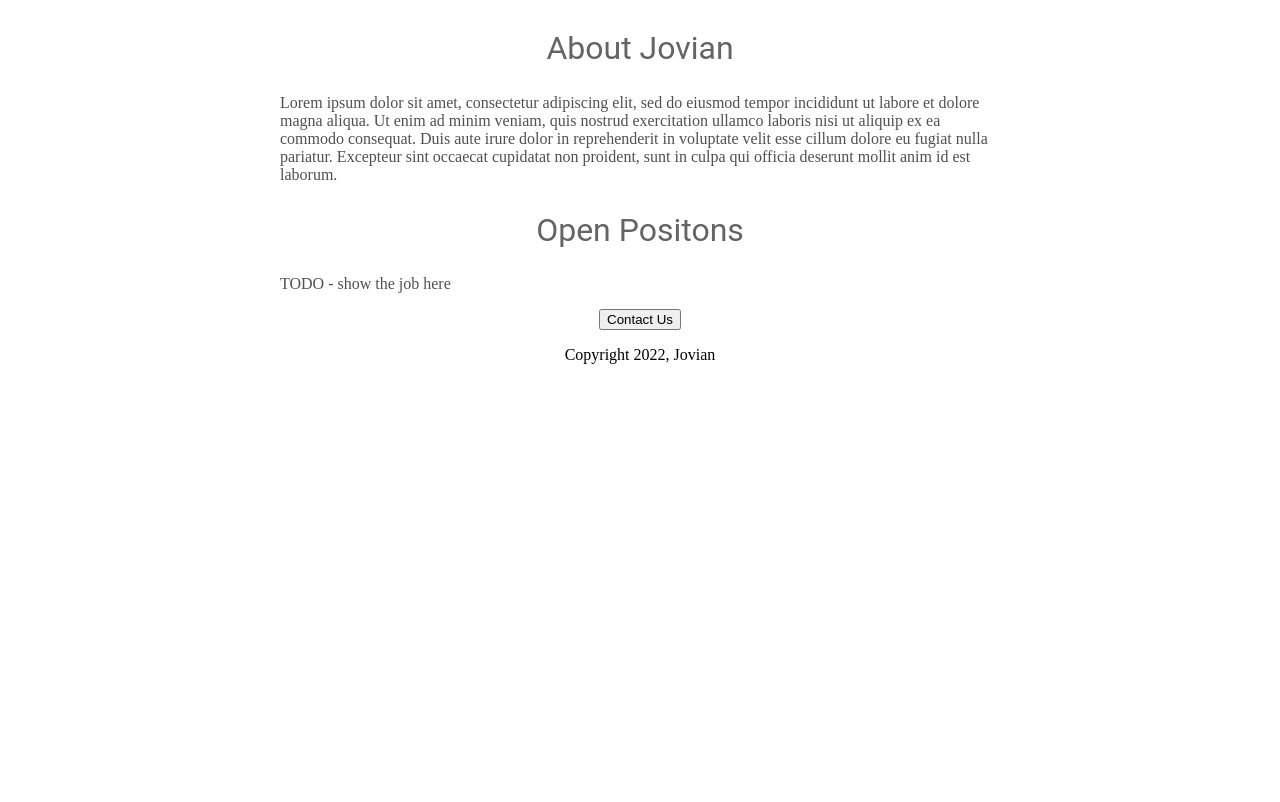
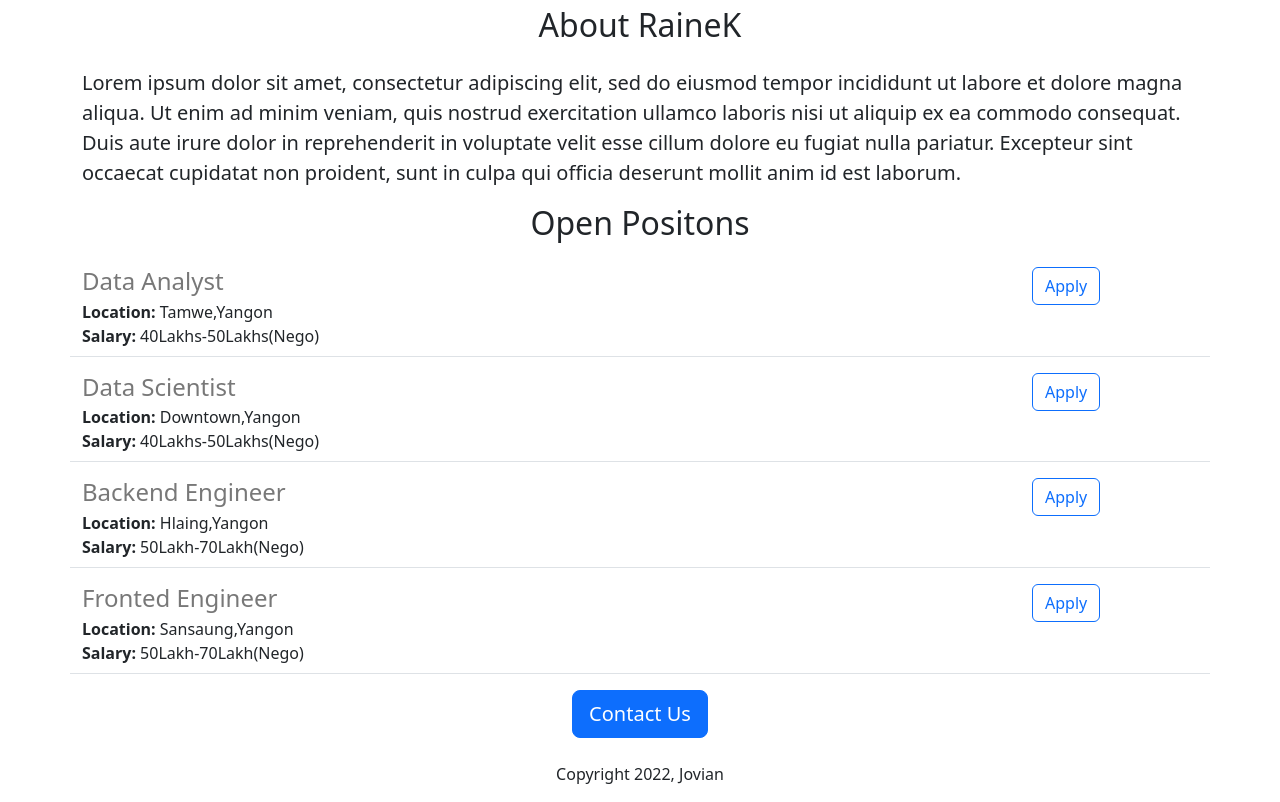
Before and after one commit to RaineK3/careers-website, a Flask app: page / in a window 1280 px wide. Shown: the part 442-1244 px from the top of the page. Before the commit the page ends 806 px from the top, so only its background shows below. Run offline with Flask 3, Linux system fonts and the light colour scheme.

Commit message:
adding dynamic data and api route

```diff
--- a/app.py
+++ b/app.py
@@ -1,11 +1,41 @@
-from flask import Flask, render_template
+from flask import Flask, render_template,jsonify
 
 app = Flask(__name__)
 
+JOBS = [
+  {
+    'id':1,
+    'title':'Data Analyst',
+    'location' : 'Tamwe,Yangon',
+    'salary' : '40Lakhs-50Lakhs(Nego)'
+  },
+  {
+    'id': 2,
+    'title':'Data Scientist',
+    'location' : 'Downtown,Yangon',
+    'salary' : '40Lakhs-50Lakhs(Nego)'
+  },
+  {
+    'id': 3,
+    'title':'Backend Engineer',
+    'location' : 'Hlaing,Yangon',
+    'salary' : '50Lakh-70Lakh(Nego)'
+  },
+  {
+    'id': 4,
+    'title':'Fronted Engineer',
+    'location' : 'Sansaung,Yangon',
+    'salary' : '50Lakh-70Lakh(Nego)'
+  },
+]
 
 @app.route("/")
 def hello_world():
-  return render_template("home.html")
+  return render_template("home.html",jobs = JOBS, company_name = "RaineK")
+
+@app.route('/api/jobs')
+def list_jobs():
+  return jsonify(JOBS)
 
 
 if __name__ == '__main__':
--- a/templates/home.html
+++ b/templates/home.html
@@ -1,54 +1,36 @@
 <!DOCTYPE html>
 <html>
   <head>
+    <meta charset="utf-8">
+    <meta name="viewport" content="width=device-width, initial-scale=1">
+    <title>
+      {{company_name}} Careers
+    </title>
+    <link href="https://cdn.jsdelivr.net/npm/bootstrap@5.3.2/dist/css/bootstrap.min.css" rel="stylesheet" integrity="sha384-T3c6CoIi6uLrA9TneNEoa7RxnatzjcDSCmG1MXxSR1GAsXEV/Dwwykc2MPK8M2HN" crossorigin="anonymous">
     <style>
-      h1{
-        font: size: 40px;
-        font-family : Roboto;
-        font-weight : normal;
-        color : rgb(50,50,50);
-        text-align : center;
-      }
-      #banner{
+      #banner {
         width: 100%;
-        height: 360px;
-        oobject: fit;: cover;
-      }
-
-      h2{
-        font-family : Roboto;
-        font-size : 32px;
-        color : rgb(100,100,100);
-        text-align : center;
-        font-weight : normal;
-      }
-      .bodytext{
-        font: family : Roboto;
-        color : rgb(80,80,80)
-      }
-      #container {
-        max-width: 720px;
-        margin : 0 auto;
+        height : 360px;
+        object-fit : cover;
       }
     </style>
-    <title>
-      Careers
-    </title>
   </head>
   <body>
-    <div id="container">
-      <h1>Jovian Careers</h1>
-      <img id="banner" src="https://careers-website--raine2698.repl.co/static/career.jpg" height="320">
-      <h2>About Jovian</h2>
-      <p class="bodytext">
+    <div class="container">
+      <h1 class="text-center mt-2 mb-4">{{company_name}} Careers</h1>
+      <img class="img-fluid" id="banner" src="https://careers-website--raine2698.repl.co/static/career.jpg">
+      <h2 class="text-center mt-2 mb-4">About {{company_name}}</h2>
+      <p class="lead">
         Lorem ipsum dolor sit amet, consectetur adipiscing elit, sed do eiusmod tempor incididunt ut labore et dolore magna aliqua. Ut enim ad minim veniam, quis nostrud exercitation ullamco laboris nisi ut aliquip ex ea commodo consequat. Duis aute irure dolor in reprehenderit in voluptate velit esse cillum dolore eu fugiat nulla pariatur. Excepteur sint occaecat cupidatat non proident, sunt in culpa qui officia deserunt mollit anim id est laborum.
       </p>
-      <h2>Open Positons</h2>
-      <p class="bodytext">
-        TODO - show the job here
-      </p>
-      <div style = "text-align:center">
-        <button>Contact Us</button>
+      <h2 class="text-center mt-2 mb-4">Open Positons</h2>
+      <div>
+        {% for job in jobs %}
+          {% include 'jobitem.html' %}
+        {% endfor %}
+      </div>
+      <div class="text-center">
+        <button class="btn btn-primary btn-lg mb-4">Contact Us</button>
         <p>Copyright 2022, Jovian</p>
       </div>
     </div>
--- /dev/null
+++ b/templates/jobitem.html
@@ -0,0 +1,13 @@
+<div class = "border-bottom row" style = "margin-bottom : 16px; padding-bottom : 8px;">
+  <div class="col-10">
+    <h4 style="color: rgb(120, 120, 120);; margin-bottom : 4px;">{{job['title']}}</h4>
+    <div><b>Location:</b>  {{job['location']}}</div>
+    {% if 'salary' in job %}
+      <div><b>Salary:</b>  {{job['salary']}}</div>
+    {% endif %}
+  </div>
+  <div class="col-2">
+     <button type="button" class="btn btn-outline-primary">Apply</button>
+  </div>
+
+</div>
```
